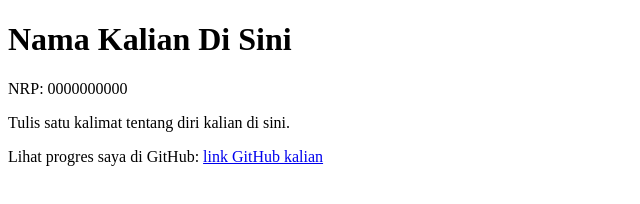
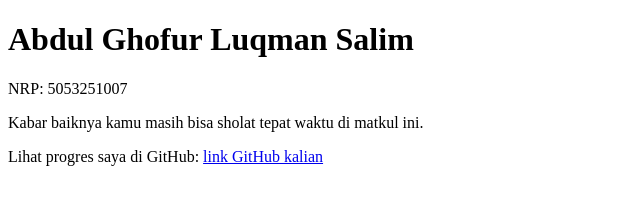
Before and after one commit to webdev-if-its/pweb-5053251007, a website: page m00/index.html in a window 1280 px wide. Shown: the whole page, without its empty margins (0-640 px from the left). Drawn offline with Linux system fonts and the light colour scheme.

Commit message:
Selesaikan pertemuan 0

```diff
--- a/m00/index.html
+++ b/m00/index.html
@@ -3,14 +3,14 @@
 <head>
   <meta charset="utf-8">
   <meta name="viewport" content="width=device-width, initial-scale=1">
-  <title>Untitled</title>
+  <title>Kartu Perkenalan - Abdul Ghofur Luqman Salim</title>
 </head>
 <body>
 
-  <h1 id="nama">Nama Kalian Di Sini</h1>
-  <p id="nrp">NRP: 0000000000</p>
-  <p id="bio">Tulis satu kalimat tentang diri kalian di sini.</p>
-  <p>Lihat progres saya di GitHub: <a id="github" href="#">link GitHub kalian</a></p>
+  <h1 id="nama">Abdul Ghofur Luqman Salim</h1>
+  <p id="nrp">NRP: 5053251007</p>
+  <p id="bio">Kabar baiknya kamu masih bisa sholat tepat waktu di matkul ini.</p>
+  <p>Lihat progres saya di GitHub: <a id="github" href="https://github.com/LuqSal21">link GitHub kalian</a></p>
 
 </body>
 </html>
```
